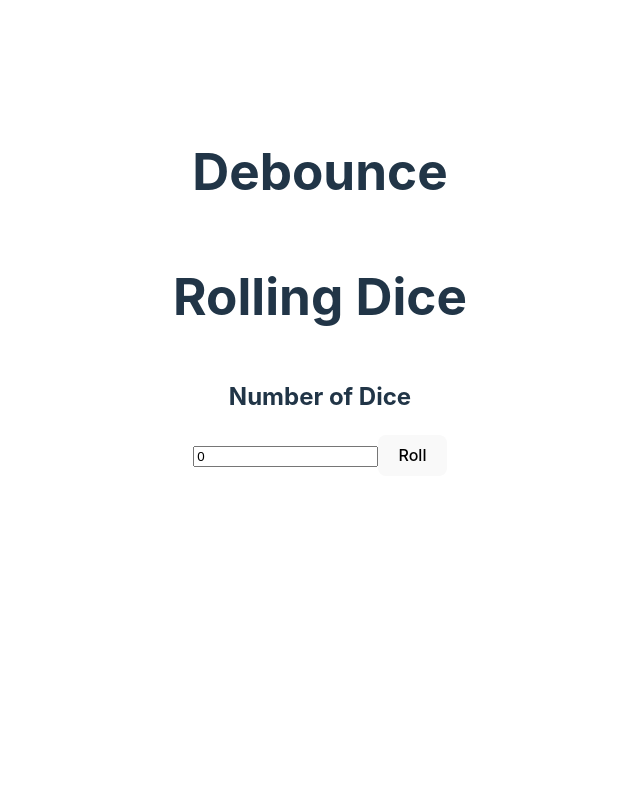
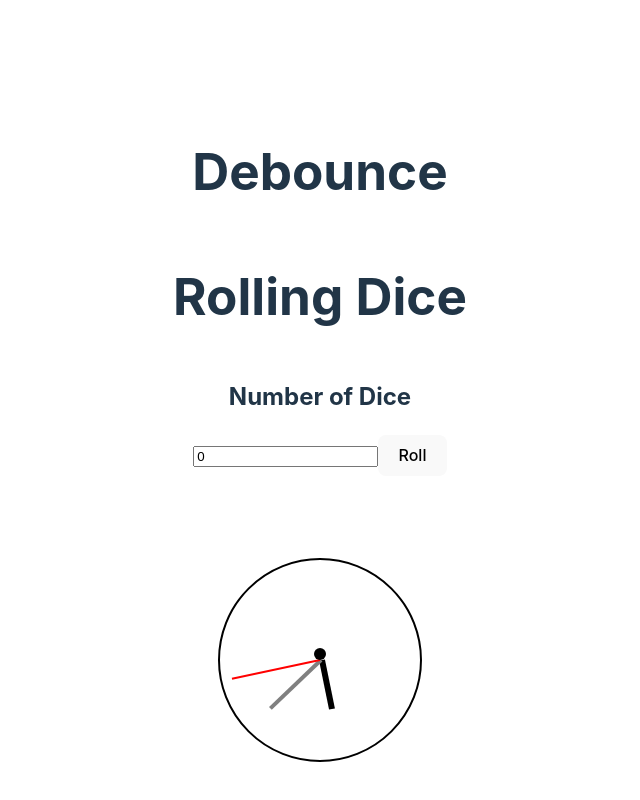
Before and after one commit to JoeUrso/frontendeval, a React (Vite) app: page / in a window 1280 px wide. Shown: the part 3974-4774 px from the top of the page, without its empty margins (320-960 px from the left). Built offline with nearby package versions, Linux system fonts and the light colour scheme.

Commit message:
complete analog clock challenge

```diff
--- a/src/App.tsx
+++ b/src/App.tsx
@@ -1,4 +1,5 @@
 import "./App.css";
+import AnalogClock from "./challenges/AnalogClock/AnalogClock";
 import Countdown from "./challenges/Countdown/Countdown";
 import Debounce from "./challenges/Debounce/Debounce";
 import FAQComponent from "./challenges/Faq/Faq";
@@ -40,6 +41,7 @@ function App() {
             <ShoppingList />
             <Debounce />
             <RollingDice />
+            <AnalogClock />
         </div>
     );
 }
--- /dev/null
+++ b/src/challenges/AnalogClock/AnalogClock.css
@@ -0,0 +1,46 @@
+.clock {
+    position: relative;
+    width: 200px;
+    height: 200px;
+    border: 2px solid black;
+    border-radius: 50%;
+    margin: 50px auto;
+    background-color: white;
+}
+
+.hand {
+    position: absolute;
+    bottom: 50%;
+    left: 49.75%;
+    transform-origin: 50% 100%;
+}
+
+.hour {
+    width: 6px;
+    height: 50px;
+    background-color: black;
+}
+
+.minute {
+    width: 4px;
+    height: 70px;
+    background-color: grey;
+}
+
+.second {
+    width: 2px;
+    height: 90px;
+    background-color: red;
+}
+
+.center-point {
+    position: absolute;
+    background-color: black;
+    width: 12px;
+    height: 12px;
+    border-radius: 50%;
+    left: 50%;
+    transform: translateX(-50%);
+    bottom: 50%;
+    z-index: 1;
+}
--- /dev/null
+++ b/src/challenges/AnalogClock/AnalogClock.tsx
@@ -0,0 +1,42 @@
+import { useEffect, useState } from "react";
+import "./AnalogClock.css";
+
+const AnalogClock = () => {
+    const [date, setDate] = useState(new Date());
+
+    useEffect(() => {
+        const timerID = setInterval(() => tick(), 1000);
+
+        return function cleanup() {
+            clearInterval(timerID);
+        };
+    }, []);
+
+    const tick = () => {
+        setDate(new Date());
+    };
+
+    const secondsRotation = date.getSeconds() * 6;
+    const minutesRotation = date.getMinutes() * 6 + date.getSeconds() * 0.1;
+    const hoursRotation = (date.getHours() % 12) * 30 + date.getMinutes() * 0.5;
+
+    return (
+        <div className="clock">
+            <div
+                className="hand hour"
+                style={{ transform: `rotateZ(${hoursRotation}deg)` }}
+            />
+            <div
+                className="hand minute"
+                style={{ transform: `rotateZ(${minutesRotation}deg)` }}
+            />
+            <div
+                className="hand second"
+                style={{ transform: `rotateZ(${secondsRotation}deg)` }}
+            />
+            <div className="center-point" />
+        </div>
+    );
+};
+
+export default AnalogClock;
--- a/src/challenges/RollingDice/RollingDice.css
+++ b/src/challenges/RollingDice/RollingDice.css
@@ -3,7 +3,6 @@
     flex-direction: column;
     align-items: center;
     width: 100%;
-    height: 50rem;
 }
 
 .dice-container {
--- a/src/challenges/RollingDice/RollingDice.tsx
+++ b/src/challenges/RollingDice/RollingDice.tsx
@@ -37,7 +37,6 @@ const RollingDice = () => {
         }
 
         setDieArray(arr);
-        setNumberOfDie(0);
     };
 
     return (
```
